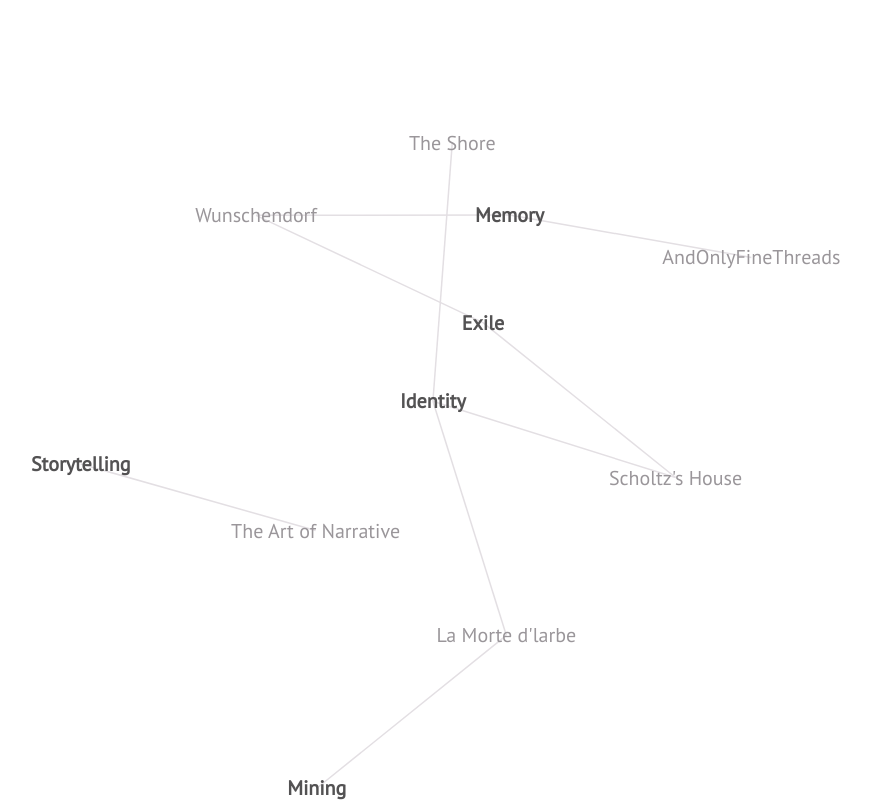
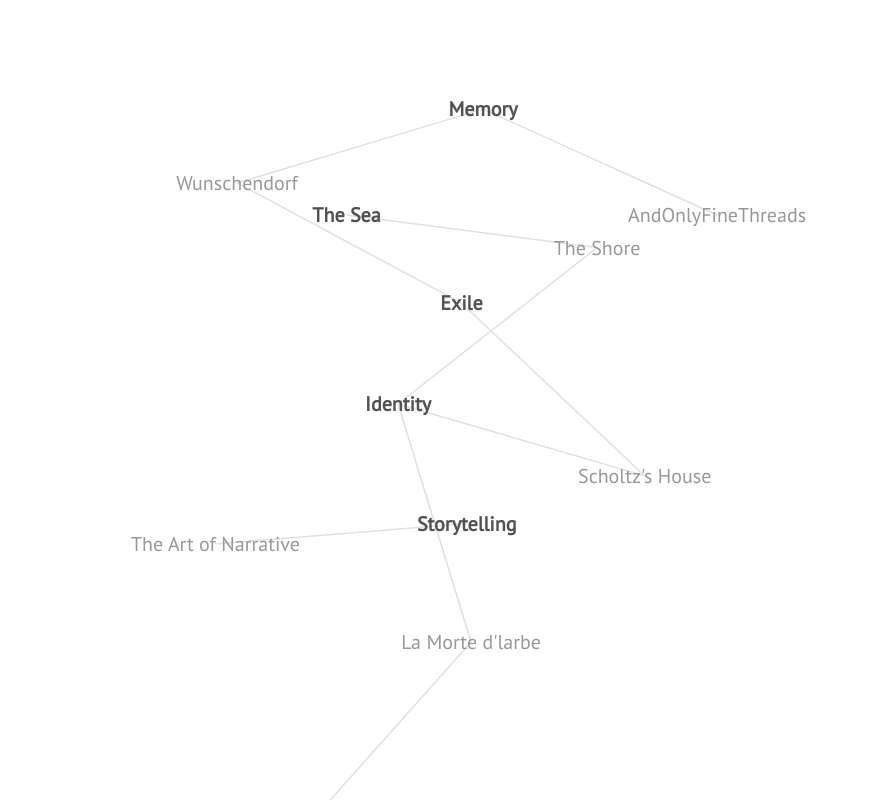
Before and after one commit to sophiedixon/oeuvre, a plain HTML site: page index.html in a window 1280 px wide. Shown: the whole page, without its empty margins (148-1019 px from the left). Drawn offline with nearby package versions, Linux system fonts and the light colour scheme.

Commit message:
added The Sea

```diff
--- a/index.html
+++ b/index.html
@@ -52,25 +52,27 @@ http://bl.ocks.org/mbostock/1093130
 
     var graph = {
             "nodes": [
-                { "type": "creativeWork", "id": "Wunschendorf", "name": "Wunschendorf" },
-                { "type": "creativeWork", "id": "AndOnlyFineThreads", "name": "AndOnlyFineThreads" },
-                { "type": "creativeWork", "id": "TheShore", "name": "The Shore" },
-                { "type": "creativeWork", "id": "ScholtzsHouse", "name": "Scholtz's House" },
-                { "type": "creativeWork", "id": "LaMortedlarbe", "name": "La Morte d'larbe" },
-                { "type": "creativeWork", "id": "TheArtofNarrative", "name": "The Art of Narrative" },
-                { "type": "subject", id: "Memory", "name": "Memory" },
-                { "type": "subject", id: "Identity", "name": "Identity" },
-                { "type": "subject", id: "Mining", "name": "Mining" },
-                { "type": "subject", id: "Exile", "name": "Exile" },
-                { "type": "subject", id: "Storytelling", "name": "Storytelling" },
-                { "type": "type", id: "MovingImage", "name": "Film" },
-                { "type": "type", id: "Text", "name": "Text" }
+                { "index": "0", "type": "creativeWork", "id": "Wunschendorf", "name": "Wunschendorf" },
+                { "index": "1", "type": "creativeWork", "id": "AndOnlyFineThreads", "name": "AndOnlyFineThreads" },
+                { "index": "2", "type": "creativeWork", "id": "TheShore", "name": "The Shore" },
+                { "index": "3", "type": "creativeWork", "id": "ScholtzsHouse", "name": "Scholtz's House" },
+                { "index": "4", "type": "creativeWork", "id": "LaMortedlarbe", "name": "La Morte d'larbe" },
+                { "index": "5", "type": "creativeWork", "id": "TheArtofNarrative", "name": "The Art of Narrative" },
+                { "index": "6", "type": "subject", id: "Memory", "name": "Memory" },
+                { "index": "7", "type": "subject", id: "Identity", "name": "Identity" },
+                { "index": "8", "type": "subject", id: "Mining", "name": "Mining" },
+                { "index": "9", "type": "subject", id: "Exile", "name": "Exile" },
+                { "index": "10", "type": "subject", id: "Storytelling", "name": "Storytelling" },
+                { "index": "11", "type": "subject", id: "TheSea", "name": "The Sea" },
+                { "index": "12", "type": "type", id: "MovingImage", "name": "Film" },
+                { "index": "13", "type": "type", id: "Text", "name": "Text" }
             ],
             "creativeWorkSubject": [
                 { "source": 0, "target": 6 },
                 { "source": 0, "target": 9 },
                 { "source": 1, "target": 6 },
                 { "source": 2, "target": 7 },
+                { "source": 2, "target": 11 },
                 { "source": 3, "target": 7 },
                 { "source": 3, "target": 9 },
                 { "source": 4, "target": 7 },
@@ -118,6 +120,7 @@ http://bl.ocks.org/mbostock/1093130
                 return n.type === "creativeWork" || n.type === "subject";
             });
 
+            // todo: store ids in graph - generate indexes on the fly
             links = graph.creativeWorkSubject;
 
         } else {
@@ -126,6 +129,7 @@ http://bl.ocks.org/mbostock/1093130
                 return n.type === "creativeWork" || n.type === "type";
             });
 
+            // todo: store ids in graph - generate indexes on the fly
             links = graph.creativeWorkType;
         }
 
@@ -165,9 +169,6 @@ http://bl.ocks.org/mbostock/1093130
                 .attr("fill", color)
                 .attr("dy", ".35em")
                 .text(function(d) { return d.name; });
-
-        node.select("circle")
-                .style("fill", color);
     }
 
     function tick() {
```
